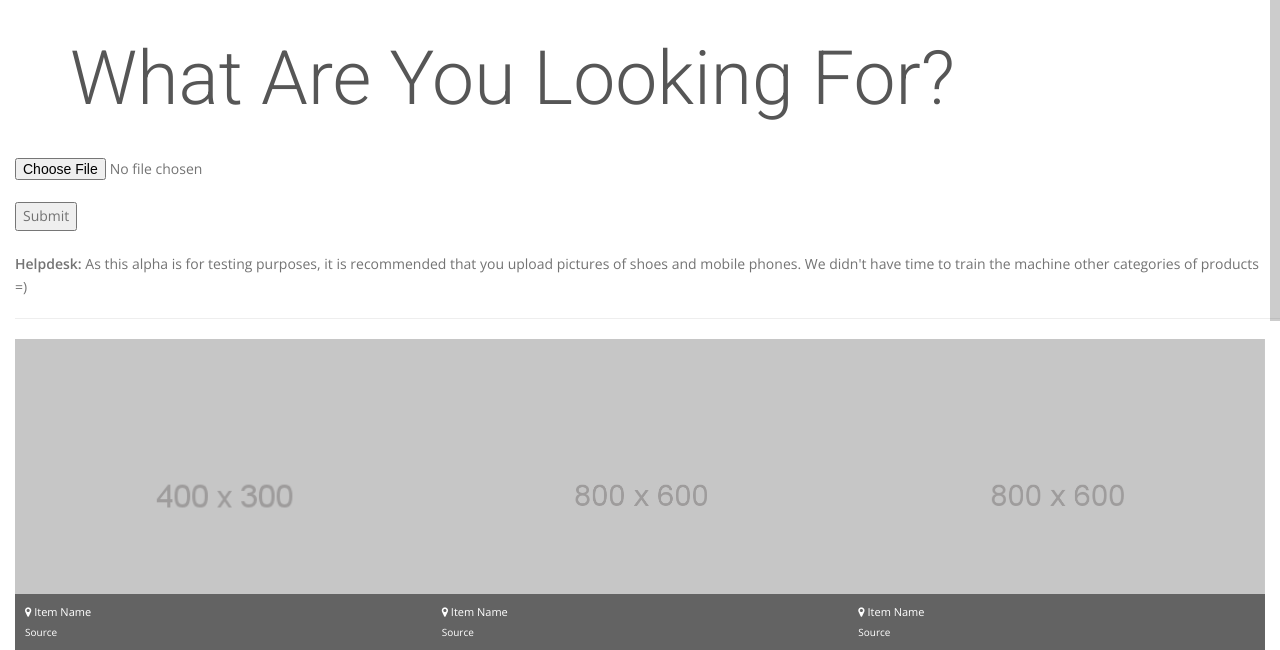
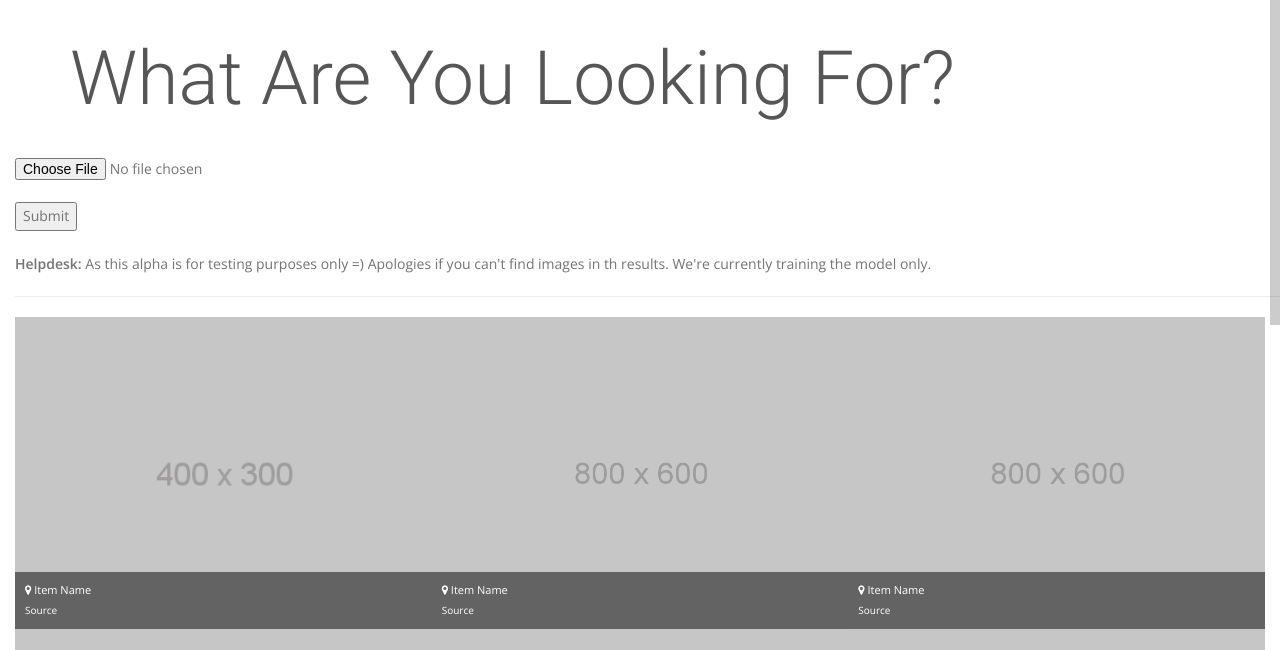
Before and after one commit to sheissage/alphacv, a Django app: page / in a window 1280 px wide. Shown: the top 650 px of the page. Run offline with Django 3.2, Linux system fonts and the light colour scheme; some libraries are stand-ins or nearby versions.

Commit message:
Update index.html

```diff
--- a/alphacv_processor/templates/alphacv_processor/index.html
+++ b/alphacv_processor/templates/alphacv_processor/index.html
@@ -41,7 +41,7 @@
 	  <input type="submit">
   </form>
   <br>
-  <p><strong>Helpdesk:</strong> As this alpha is for testing purposes, it is recommended that you upload pictures of shoes and mobile phones. We didn't have time to train the machine other categories of products =)</p>
+  <p><strong>Helpdesk:</strong> As this alpha is for testing purposes only =) Apologies if you can't find images in th results. We're currently training the model only.</p>
 
   <hr width="1320">
 
```
